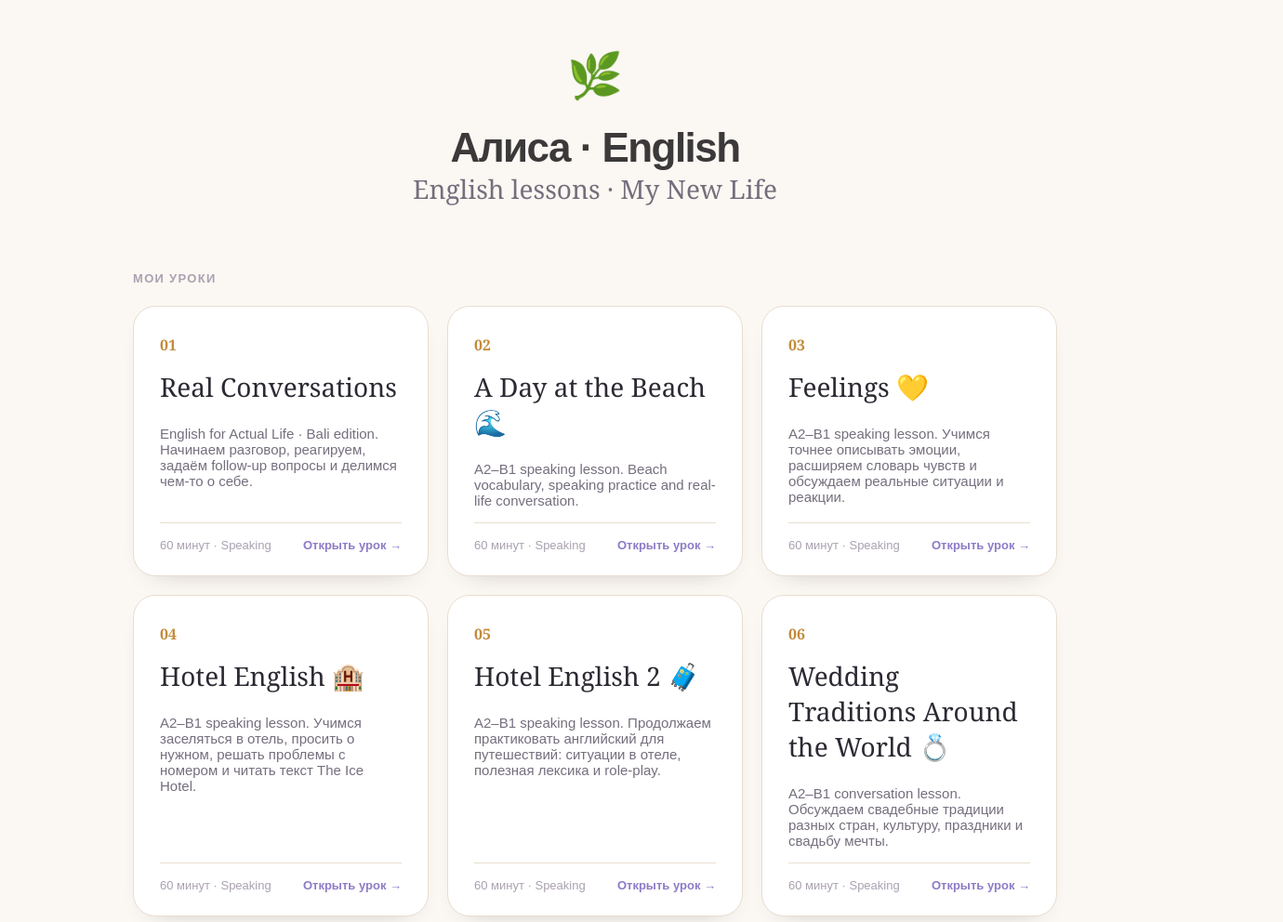
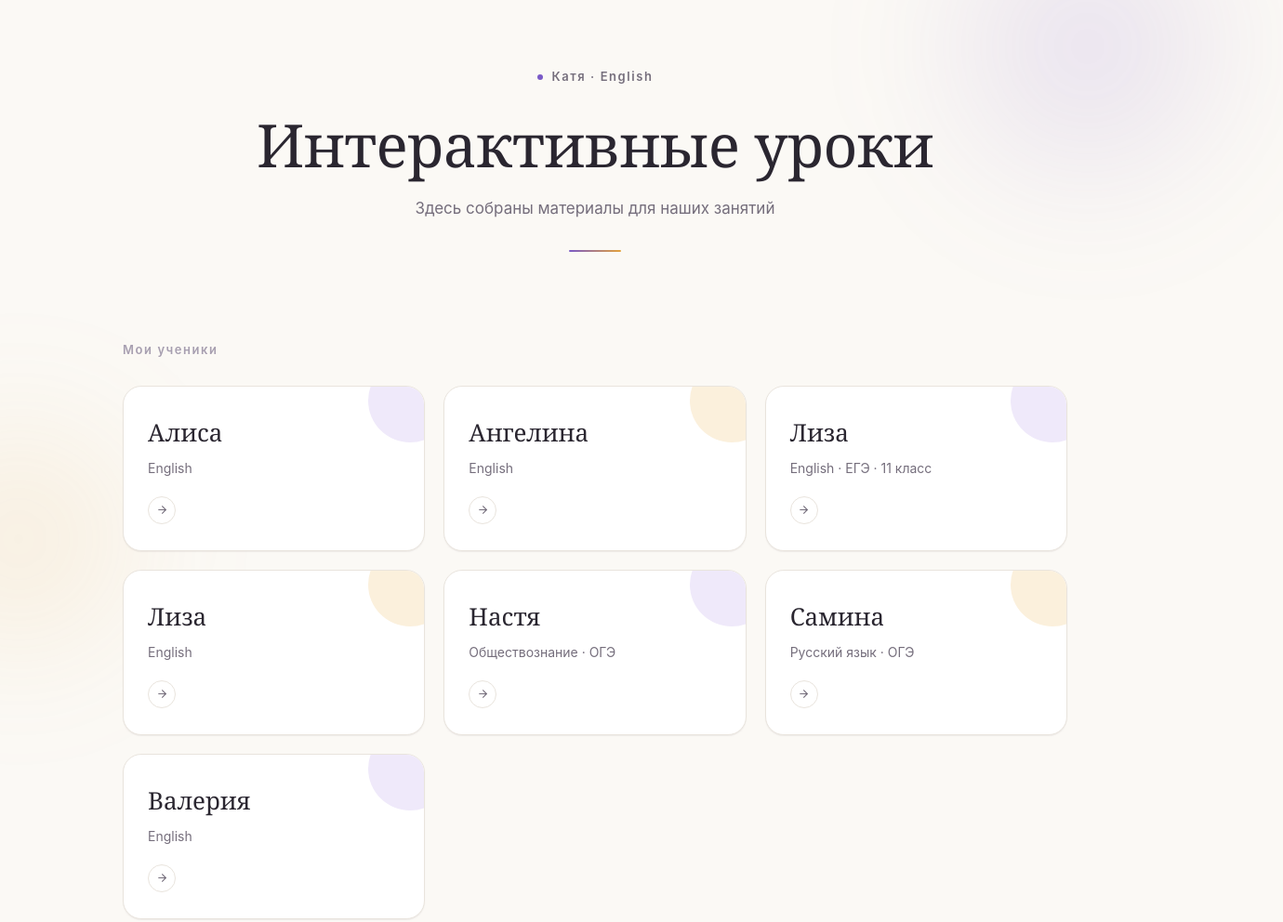
Before and after one commit to katyaberendeeva/katyaberendeeva.github.io, a plain HTML site: page index.html in a window 1280 px wide. Shown: the part 20-1012 px from the top of the page at 93% size, 1380 px wide, since content can reach past the window. Drawn offline with Linux system fonts and the light colour scheme.

Commit message:
Update index.html

```diff
--- a/index.html
+++ b/index.html
@@ -1,123 +1,388 @@
-<!doctype html>
+<!DOCTYPE html>
 <html lang="ru">
 <head>
 <meta charset="UTF-8">
-<meta name="viewport" content="width=device-width,initial-scale=1">
-<title>Алиса · English</title>
+<meta name="viewport" content="width=device-width, initial-scale=1.0">
+<title>Катя • English — интерактивные уроки</title>
+
 <style>
-:root{--bg:#fbf8f3;--ink:#2d2933;--muted:#756e7d;--line:#e9ddcf;--violet:#8e7bc7;--amber:#c38b3b}
-*{box-sizing:border-box}
-body{margin:0;background:var(--bg);color:var(--ink);font-family:Arial,sans-serif}
-.page{max-width:1050px;margin:auto;padding:70px 28px}
-.brand{text-align:center;color:#3b3939;font-size:clamp(30px,4vw,44px);letter-spacing:-.035em;font-weight:800}
-.dot{display:none}
-.leaf{display:block;text-align:center;font-size:48px;line-height:1;margin:8px 0 28px}
-header{text-align:center;margin:0 0 70px}
-h1,h2{font-family:Georgia,serif;font-weight:500}
-h1{font-family:Arial,sans-serif;font-size:clamp(30px,4vw,44px);font-weight:800;letter-spacing:-.035em;margin:0 0 20px}
-header p{font-family:Georgia,serif;color:var(--muted);font-size:clamp(21px,2.5vw,28px);margin:0}
-.line{display:none}
-.label{font-size:13px;letter-spacing:.1em;text-transform:uppercase;color:#aaa1b1;font-weight:700;margin-bottom:22px}
-.grid{display:grid;grid-template-columns:repeat(auto-fit,minmax(300px,1fr));gap:20px}
-.lesson{display:flex;flex-direction:column;background:#fff;border:1px solid var(--line);border-radius:24px;padding:30px 28px 25px;text-decoration:none;color:inherit;box-shadow:0 12px 30px -22px #0005;min-height:250px;transition:.25s}
-.lesson:hover{transform:translateY(-5px)}
-.number{color:var(--amber);font-family:Georgia,serif;font-weight:700}
-.lesson h2{font-size:28px;margin:15px 0 8px}
-.lesson p{color:var(--muted);font-size:15px;flex-grow:1}
-.footer{border-top:1px solid var(--line);padding-top:16px;display:flex;justify-content:space-between;font-size:13px;color:#aaa1b1}
-.cta{color:var(--violet);font-weight:700}
-.back{display:inline-block;margin-top:30px;color:var(--muted);text-decoration:none}
-@media(max-width:600px){h1{font-size:43px}.page{padding:42px 18px}}
+  :root{
+    --ivory: #FBF9F5;
+    --card: #FFFFFF;
+    --ink: #2A2630;
+    --ink-soft: #756E7C;
+    --ink-faint: #A79FB0;
+    --violet: #7A5AC7;
+    --violet-soft: #EFE9FA;
+    --amber: #E3A23B;
+    --amber-soft: #FBF0DC;
+    --hairline: #E9E4DD;
+    --shadow-rest: 0 1px 2px rgba(42,38,48,0.04), 0 1px 1px rgba(42,38,48,0.03);
+    --shadow-hover: 0 20px 40px -18px rgba(122,90,199,0.28), 0 6px 14px -6px rgba(42,38,48,0.08);
+  }
+
+  *{ box-sizing: border-box; }
+
+  html{
+    -webkit-font-smoothing: antialiased;
+    -moz-osx-font-smoothing: grayscale;
+  }
+
+  body{
+    margin: 0;
+    background: var(--ivory);
+    color: var(--ink);
+    font-family: -apple-system, BlinkMacSystemFont, "Segoe UI", Roboto, "Helvetica Neue", Arial, sans-serif;
+    line-height: 1.5;
+    position: relative;
+    overflow-x: hidden;
+  }
+
+  .field-shape{
+    position: absolute;
+    border-radius: 50%;
+    filter: blur(60px);
+    pointer-events: none;
+    z-index: 0;
+  }
+
+  .field-shape--violet{
+    width: 420px;
+    height: 420px;
+    background: radial-gradient(circle, rgba(122,90,199,0.16), rgba(122,90,199,0) 70%);
+    top: -140px;
+    right: -100px;
+  }
+
+  .field-shape--amber{
+    width: 360px;
+    height: 360px;
+    background: radial-gradient(circle, rgba(227,162,59,0.14), rgba(227,162,59,0) 70%);
+    top: 420px;
+    left: -160px;
+  }
+
+  .page{
+    position: relative;
+    z-index: 1;
+    max-width: 1080px;
+    margin: 0 auto;
+    padding: 88px 32px 64px;
+  }
+
+  .hero{
+    text-align: center;
+    margin-bottom: 96px;
+    opacity: 0;
+    transform: translateY(10px);
+    animation: rise 0.7s cubic-bezier(0.16, 1, 0.3, 1) forwards;
+  }
+
+  @keyframes rise{
+    to{
+      opacity: 1;
+      transform: translateY(0);
+    }
+  }
+
+  .hero__eyebrow{
+    display: inline-flex;
+    align-items: center;
+    gap: 10px;
+    font-size: 13px;
+    letter-spacing: 0.12em;
+    color: var(--ink-soft);
+    font-weight: 600;
+    margin-bottom: 28px;
+  }
+
+  .hero__eyebrow-dot{
+    width: 6px;
+    height: 6px;
+    border-radius: 50%;
+    background: var(--violet);
+  }
+
+  .hero__title{
+    font-family: Georgia, "Iowan Old Style", "Palatino Linotype", "Book Antiqua", Palatino, serif;
+    font-weight: 500;
+    font-size: clamp(38px, 6vw, 64px);
+    line-height: 1.08;
+    letter-spacing: -0.01em;
+    margin: 0 0 22px;
+    color: var(--ink);
+  }
+
+  .hero__subtitle{
+    font-size: 17px;
+    color: var(--ink-soft);
+    max-width: 440px;
+    margin: 0 auto;
+  }
+
+  .hero__rule{
+    width: 56px;
+    height: 2px;
+    margin: 32px auto 0;
+    background: linear-gradient(90deg, var(--violet), var(--amber));
+    border-radius: 2px;
+  }
+
+  .section-label{
+    font-size: 13px;
+    letter-spacing: 0.12em;
+    font-weight: 600;
+    color: var(--ink-faint);
+    margin: 0 0 28px;
+  }
+
+  .grid{
+    display: grid;
+    grid-template-columns: repeat(auto-fit, minmax(240px, 1fr));
+    gap: 20px;
+  }
+
+  .card{
+    position: relative;
+    display: block;
+    background: var(--card);
+    border: 1px solid var(--hairline);
+    border-radius: 20px;
+    padding: 30px 26px 28px;
+    text-decoration: none;
+    color: inherit;
+    overflow: hidden;
+    box-shadow: var(--shadow-rest);
+    transition:
+      transform 0.35s cubic-bezier(0.16, 1, 0.3, 1),
+      box-shadow 0.35s cubic-bezier(0.16, 1, 0.3, 1),
+      border-color 0.35s ease;
+  }
+
+  .card:hover,
+  .card:focus-visible{
+    transform: translateY(-5px);
+    box-shadow: var(--shadow-hover);
+    border-color: rgba(122,90,199,0.28);
+  }
+
+  .card:focus-visible{
+    outline: 2px solid var(--violet);
+    outline-offset: 3px;
+  }
+
+  .card__mark{
+    position: absolute;
+    top: -30px;
+    right: -30px;
+    width: 90px;
+    height: 90px;
+    border-radius: 50%;
+    background: var(--violet-soft);
+    transition: transform 0.5s cubic-bezier(0.16, 1, 0.3, 1);
+  }
+
+  .card--amber .card__mark{
+    background: var(--amber-soft);
+  }
+
+  .card:hover .card__mark{
+    transform: scale(1.15);
+  }
+
+  .card__name{
+    position: relative;
+    font-family: Georgia, "Iowan Old Style", "Palatino Linotype", "Book Antiqua", Palatino, serif;
+    font-size: 26px;
+    font-weight: 500;
+    margin: 0 0 8px;
+    color: var(--ink);
+  }
+
+  .card__meta{
+    position: relative;
+    font-size: 14px;
+    color: var(--ink-soft);
+    margin: 0;
+  }
+
+  .card__arrow{
+    position: relative;
+    display: inline-flex;
+    align-items: center;
+    justify-content: center;
+    width: 30px;
+    height: 30px;
+    border-radius: 50%;
+    border: 1px solid var(--hairline);
+    margin-top: 20px;
+    transition: border-color 0.35s ease, background 0.35s ease;
+  }
+
+  .card:hover .card__arrow{
+    border-color: transparent;
+    background: var(--violet);
+  }
+
+  .card__arrow svg{
+    width: 13px;
+    height: 13px;
+    stroke: var(--ink-soft);
+    transition:
+      stroke 0.35s ease,
+      transform 0.35s cubic-bezier(0.16, 1, 0.3, 1);
+  }
+
+  .card:hover .card__arrow svg{
+    stroke: #fff;
+    transform: translateX(2px);
+  }
+
+  .footer{
+    position: relative;
+    z-index: 1;
+    text-align: center;
+    padding: 40px 32px 56px;
+    border-top: 1px solid var(--hairline);
+    margin-top: 88px;
+  }
+
+  .footer__title{
+    font-family: Georgia, "Iowan Old Style", "Palatino Linotype", "Book Antiqua", Palatino, serif;
+    font-size: 15px;
+    letter-spacing: 0.04em;
+    color: var(--ink-soft);
+    margin: 0 0 4px;
+  }
+
+  .footer__sub{
+    font-size: 13px;
+    color: var(--ink-faint);
+    margin: 0;
+  }
+
+  @media (max-width: 640px){
+    .page{
+      padding: 64px 20px 40px;
+    }
+
+    .hero{
+      margin-bottom: 64px;
+    }
+
+    .grid{
+      grid-template-columns: 1fr;
+    }
+
+    .card{
+      padding: 26px 22px;
+    }
+  }
+
+  @media (prefers-reduced-motion: reduce){
+    *{
+      animation-duration: 0.01ms !important;
+      animation-iteration-count: 1 !important;
+      transition-duration: 0.01ms !important;
+    }
+
+    .hero{
+      opacity: 1;
+      transform: none;
+    }
+  }
 </style>
 </head>
+
 <body>
+
+<div class="field-shape field-shape--violet"></div>
+<div class="field-shape field-shape--amber"></div>
+
 <div class="page">
 
-<div class="leaf" aria-hidden="true">🌿</div>
-<div class="brand">Алиса · English</div>
+  <header class="hero">
+    <div class="hero__eyebrow">
+      <span class="hero__eyebrow-dot"></span>
+      Катя · English
+    </div>
 
-<header>
-<p>English lessons · My New Life</p>
-</header>
+    <h1 class="hero__title">Интерактивные уроки</h1>
 
-<div class="label">Мои уроки</div>
+    <p class="hero__subtitle">
+      Здесь собраны материалы для наших занятий
+    </p>
 
-<div class="grid">
+    <div class="hero__rule"></div>
+  </header>
 
-<a class="lesson" href="./alisa-lesson-1.html">
-<div class="number">01</div>
-<h2>Real Conversations</h2>
-<p>English for Actual Life · Bali edition. Начинаем разговор, реагируем, задаём follow-up вопросы и делимся чем-то о себе.</p>
-<div class="footer">
-<span>60 минут · Speaking</span>
-<span class="cta">Открыть урок →</span>
-</div>
-</a>
+  <main>
+    <h2 class="section-label">Мои ученики</h2>
 
-<a class="lesson" href="./alisa-lesson-2.html">
-<div class="number">02</div>
-<h2>A Day at the Beach 🌊</h2>
-<p>A2–B1 speaking lesson. Beach vocabulary, speaking practice and real-life conversation.</p>
-<div class="footer">
-<span>60 минут · Speaking</span>
-<span class="cta">Открыть урок →</span>
-</div>
-</a>
-
-<a class="lesson" href="./alisa-lesson-3.html">
-<div class="number">03</div>
-<h2>Feelings 💛</h2>
-<p>A2–B1 speaking lesson. Учимся точнее описывать эмоции, расширяем словарь чувств и обсуждаем реальные ситуации и реакции.</p>
-<div class="footer">
-<span>60 минут · Speaking</span>
-<span class="cta">Открыть урок →</span>
-</div>
-</a>
-
-<a class="lesson" href="./alisa-lesson-4.html">
-<div class="number">04</div>
-<h2>Hotel English 🏨</h2>
-<p>A2–B1 speaking lesson. Учимся заселяться в отель, просить о нужном, решать проблемы с номером и читать текст The Ice Hotel.</p>
-<div class="footer">
-<span>60 минут · Speaking</span>
-<span class="cta">Открыть урок →</span>
-</div>
-</a>
-
-<a class="lesson" href="./alisa-lesson-5.html">
-<div class="number">05</div>
-<h2>Hotel English 2 🧳</h2>
-<p>A2–B1 speaking lesson. Продолжаем практиковать английский для путешествий: ситуации в отеле, полезная лексика и role-play.</p>
-<div class="footer">
-<span>60 минут · Speaking</span>
-<span class="cta">Открыть урок →</span>
-</div>
-</a>
-
-<a class="lesson" href="./alisa-lesson-6.html">
-<div class="number">06</div>
-<h2>Wedding Traditions Around the World 💍</h2>
-<p>A2–B1 conversation lesson. Обсуждаем свадебные традиции разных стран, культуру, праздники и свадьбу мечты.</p>
-<div class="footer">
-<span>60 минут · Speaking</span>
-<span class="cta">Открыть урок →</span>
-</div>
-</a>
-
-<a class="lesson" href="./Realistic_Life_Reset_A2-B1_Lesson_updated.html">
-<div class="number">07</div>
-<h2>Realistic Life Reset 🌿</h2>
-<p>A2–B1 speaking lesson. Обсуждаем маленькие привычки, порядок в делах и пространстве, отдых, стресс и реалистичный reset без давления на себя.</p>
-<div class="footer">
-<span>60 минут · Speaking</span>
-<span class="cta">Открыть урок →</span>
-</div>
-</a>
+    <div class="grid" id="studentGrid"></div>
+  </main>
 
 </div>
 
-<a class="back" href="../">← На главную</a>
+<footer class="footer">
+  <p class="footer__title">Катя · English</p>
+  <p class="footer__sub">
+    Интерактивные материалы для наших занятий
+  </p>
+</footer>
 
-</div>
+<script>
+
+var students = [
+  { name: "Алиса", meta: "English", href: "./alisa/", accent: "violet" },
+  { name: "Ангелина", meta: "English", href: "./angelina/", accent: "amber" },
+  { name: "Лиза", meta: "English · ЕГЭ · 11 класс", href: "./lisa-ege/", accent: "violet" },
+  { name: "Лиза", meta: "English", href: "./lisa-english/", accent: "amber" },
+  { name: "Настя", meta: "Обществознание · ОГЭ", href: "./nastya/", accent: "violet" },
+  { name: "Самина", meta: "Русский язык · ОГЭ", href: "./samina/", accent: "amber" },
+  { name: "Валерия", meta: "English", href: "./valeria/", accent: "violet" }
+];
+
+var grid = document.getElementById("studentGrid");
+
+students.forEach(function(student){
+
+  var card = document.createElement("a");
+
+  card.className =
+    "card" +
+    (student.accent === "amber" ? " card--amber" : "");
+
+  card.href = student.href;
+
+  card.innerHTML =
+    '<span class="card__mark" aria-hidden="true"></span>' +
+
+    '<p class="card__name">' +
+      student.name +
+    '</p>' +
+
+    '<p class="card__meta">' +
+      student.meta +
+    '</p>' +
+
+    '<span class="card__arrow" aria-hidden="true">' +
+
+      '<svg viewBox="0 0 24 24" fill="none" stroke-width="2" stroke-linecap="round" stroke-linejoin="round">' +
+
+        '<line x1="5" y1="12" x2="19" y2="12"></line>' +
+
+        '<polyline points="12 5 19 12 12 19"></polyline>' +
+
+      '</svg>' +
+
+    '</span>';
+
+  grid.appendChild(card);
+
+});
+
+</script>
+
 </body>
 </html>
```
